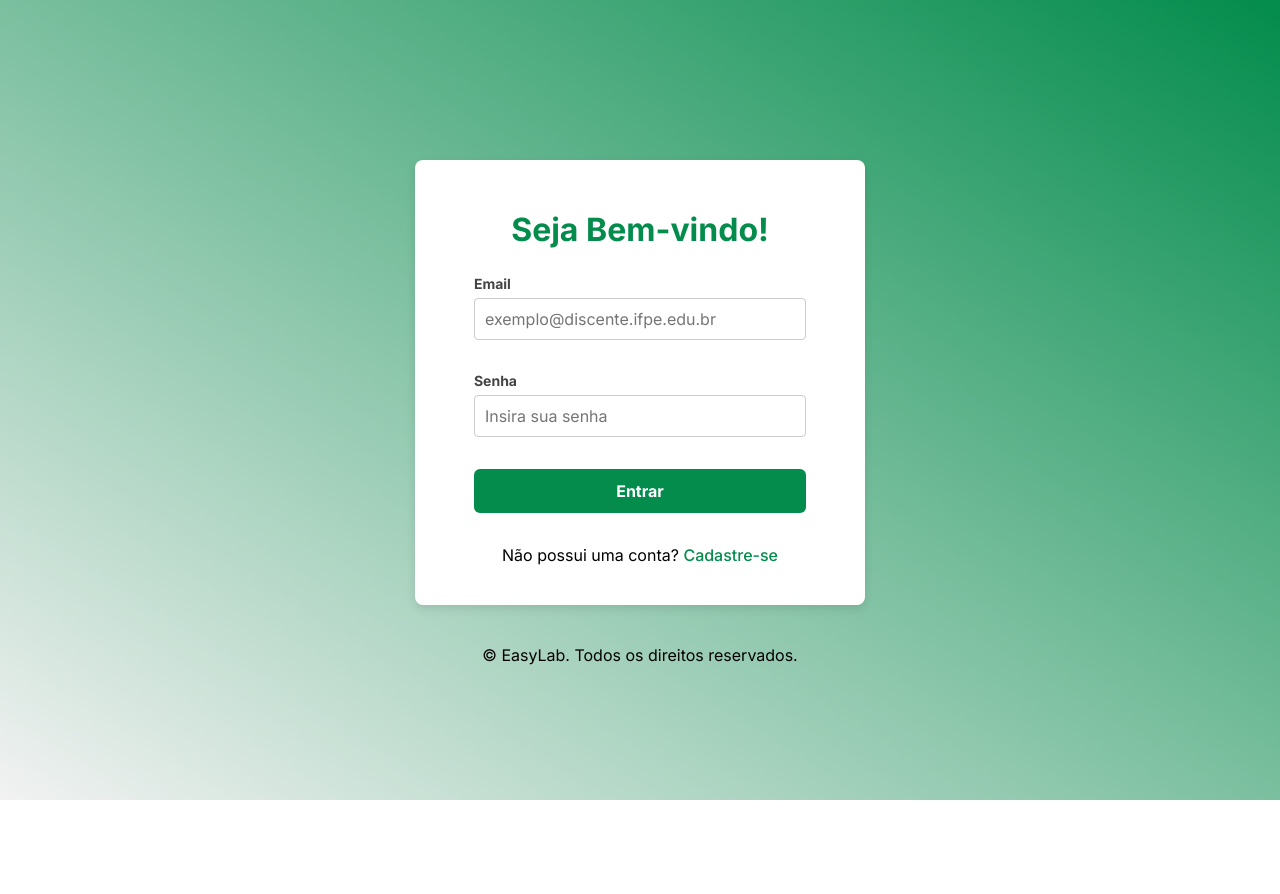
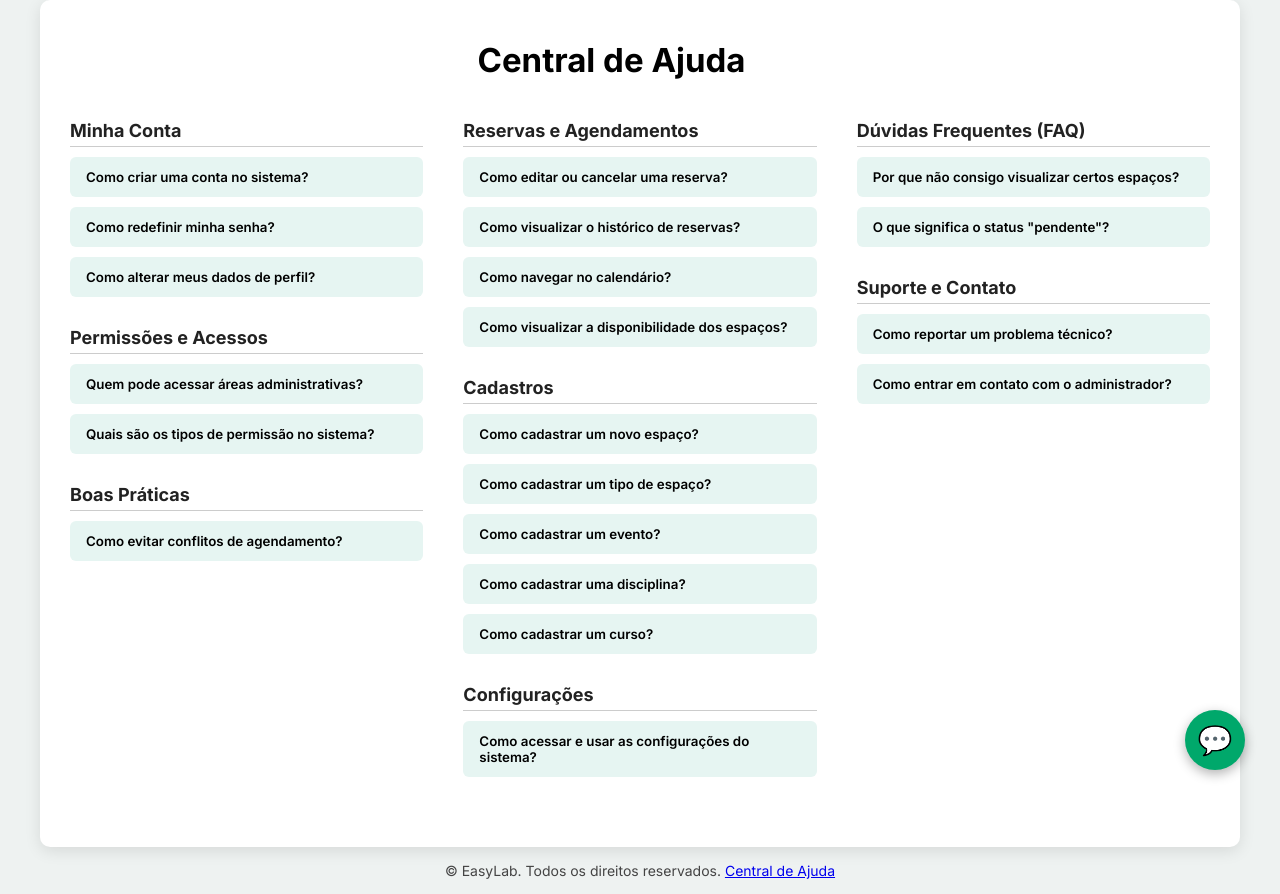
Before and after one commit to ArthurBandeira12/EasyLab, a PHP site: page /?action=ajuda in a window 1280 px wide. Before the commit the page ends 800 px from the top, so only its background shows below. Run offline with PHP 8.4, Linux system fonts and the light colour scheme.

Commit message:
Central de Ajuda

```diff
--- a/index.php
+++ b/index.php
@@ -21,11 +21,15 @@ $tipoEspacoController = new TipoEspacoController();
 $action = $_GET['action'] ?? $_POST['action'] ?? '';
 $isPost = $_SERVER['REQUEST_METHOD'] === 'POST';
 
-$rotasPublicas = ['login-form', 'login-usuario', 'registrar-form', 'create-usuario'];
+$rotasPublicas = ['login-form', 'login-usuario', 'registrar-form', 'create-usuario', 'ajuda'];
 
 if (!isset($_SESSION['usuario_id']) && !in_array($action, $rotasPublicas)) {
     $result = ['view' => './src/views/auth/login.php', 'data' => []];
-} else if (isset($_SESSION['usuario_id']) && in_array($action, $rotasPublicas)) {
+
+    /* acesso logado - index ajuda */
+} else if (isset($_SESSION['usuario_id']) && in_array($action, ['login-form', 'login-usuario', 'registrar-form', 'create-usuario'])) {
+    header('Location: index.php?action=home');
+    exit;
 
     header('Location: index.php?action=home');
     exit;
@@ -116,6 +120,7 @@ if (!isset($_SESSION['usuario_id']) && !in_array($action, $rotasPublicas)) {
         'edit-tipoespaco'   => $tipoEspacoController->edit((int)($_GET['id'] ?? 0)),
         'update-tipoespaco' => $tipoEspacoController->update(),
         'delete-tipoespaco' => $tipoEspacoController->delete(),
+        'ajuda' => ['view' => './src/views/ajuda/index.php', 'data' => []],
         default             => ['view' => './src/views/auth/login.php', 'data' => []]
     };
 }
--- /dev/null
+++ b/src/assets/css/ajuda.css
@@ -0,0 +1,121 @@
+body {
+  margin: 0;
+  padding: 0;
+  font-family: 'Segoe UI', Tahoma, Geneva, Verdana, sans-serif;
+  background-color: #eef2f1;
+  display: flex;
+  flex-direction: column;
+  min-height: 100vh;
+}
+
+main {
+  flex: 1;
+  display: flex;
+  justify-content: center;
+  align-items: center;
+}
+
+.central-ajuda-container {
+  background: white;
+  padding: 40px 30px;
+  border-radius: 10px;
+  box-shadow: 0 4px 16px rgba(0, 0, 0, 0.1);
+  width: 95%;
+  max-width: 1200px;
+  margin: 0 auto;
+}
+
+.central-ajuda-container h1 {
+  text-align: center;
+  margin-bottom: 40px;
+  font-size: 33px;
+  width: 95%;
+  font-weight: bold;
+}
+
+.ajuda-grid {
+  display: flex;
+  justify-content: space-between;
+  gap: 40px;
+  flex-wrap: wrap;
+  text-align: left;
+}
+
+.ajuda-coluna {
+  flex: 1;
+  min-width: 280px;
+}
+
+.ajuda-coluna h3 {
+  margin-bottom: 10px;
+  font-size: 18px;
+  color: #222;
+  border-bottom: 1px solid #ccc;
+  padding-bottom: 5px;
+}
+
+.pergunta {
+  display: block;
+  width: 100%;
+  margin-bottom: 10px;
+  padding: 12px 16px;
+  background-color: #e6f5f2;
+  border: none;
+  border-radius: 6px;
+  cursor: pointer;
+  font-weight: 600;
+  text-align: left;
+  transition: background 0.2s ease;
+}
+
+.pergunta:hover {
+  background-color: #c6ebe2;
+}
+
+.modal {
+  display: none;
+  position: fixed;
+  z-index: 1000;
+  left: 0;
+  top: 0;
+  width: 100%;
+  height: 100%;
+  background-color: rgba(0,0,0,0.5);
+  justify-content: center;
+  align-items: center;
+}
+
+.modal-content {
+  background: white;
+  padding: 30px;
+  border-radius: 10px;
+  width: 90%;
+  max-width: 500px;
+  animation: zoomIn 0.3s ease;
+}
+
+@keyframes zoomIn {
+  from {
+    transform: scale(0.6);
+    opacity: 0;
+  }
+  to {
+    transform: scale(1);
+    opacity: 1;
+  }
+}
+
+.close-btn {
+  float: right;
+  font-size: 24px;
+  cursor: pointer;
+  color: #555;
+}
+
+footer {
+  background-color: transparent;
+  text-align: center;
+  padding: 15px 0;
+  font-size: 14px;
+  color: #444;
+}
--- /dev/null
+++ b/src/assets/css/chat.css
@@ -0,0 +1,164 @@
+.chatbot-toggler {
+    position: fixed;
+    bottom: 30px;
+    right: 35px;
+    height: 60px;
+    width: 60px;
+    background: #00a86b;
+    color: #fff;
+    border: none;
+    border-radius: 50%;
+    cursor: pointer;
+    display: flex;
+    align-items: center;
+    justify-content: center;
+    font-size: 28px;
+    box-shadow: 0 4px 12px rgba(0, 0, 0, 0.3);
+    z-index: 9999;
+    transition: transform 0.3s ease;
+}
+
+.chatbot-toggler:hover {
+    transform: scale(1.1);
+    background: #008f5b;
+}
+
+.chatbot-window {
+    position: fixed;
+    bottom: 100px;
+    right: 35px;
+    width: 380px;
+    height: 550px;
+    background: #fff;
+    border-radius: 16px;
+    box-shadow: 0 12px 40px rgba(0, 0, 0, 0.2);
+    overflow: hidden;
+    display: flex;
+    flex-direction: column;
+    opacity: 0;
+    pointer-events: none;
+    transform: scale(0.5);
+    transform-origin: bottom right;
+    transition: all 0.3s ease;
+    z-index: 9999;
+    font-family: 'Segoe UI', sans-serif;
+}
+
+body.show-chatbot .chatbot-window {
+    opacity: 1;
+    pointer-events: auto;
+    transform: scale(1);
+}
+
+.chat-header {
+    background: linear-gradient(135deg, #00a86b, #007f50);
+    padding: 18px 20px;
+    color: #fff;
+    display: flex;
+    align-items: center;
+    justify-content: space-between;
+}
+
+.chat-header h3 {
+    margin: 0;
+    font-size: 1.1rem;
+}
+
+.close-chat {
+    cursor: pointer;
+    font-size: 24px;
+}
+
+.chat-body {
+    flex: 1;
+    padding: 20px;
+    overflow-y: auto;
+    background: #f8f9fa;
+    display: flex;
+    flex-direction: column;
+    gap: 15px;
+}
+
+.message {
+    max-width: 85%;
+    padding: 12px 16px;
+    border-radius: 12px;
+    font-size: 0.95rem;
+    line-height: 1.5;
+    animation: fadeIn 0.3s ease;
+}
+
+@keyframes fadeIn {
+    from {
+        opacity: 0;
+        transform: translateY(10px);
+    }
+
+    to {
+        opacity: 1;
+        transform: translateY(0);
+    }
+}
+
+.bot-msg {
+    background: #fff;
+    align-self: flex-start;
+    color: #333;
+    border: 1px solid #e9ecef;
+    box-shadow: 0 1px 2px rgba(0, 0, 0, 0.05);
+    border-bottom-left-radius: 2px;
+}
+
+.user-msg {
+    background: #00a86b;
+    color: #fff;
+    align-self: flex-end;
+    box-shadow: 0 1px 2px rgba(0, 0, 0, 0.1);
+    border-bottom-right-radius: 2px;
+}
+
+.options-container {
+    display: flex;
+    flex-direction: column;
+    gap: 8px;
+    margin-top: 5px;
+    width: 100%;
+}
+
+.chat-option-btn {
+    background-color: #fff;
+    color: #00a86b;
+    border: 1px solid #00a86b;
+    padding: 10px 15px;
+    border-radius: 8px;
+    cursor: pointer;
+    font-size: 0.9rem;
+    font-weight: 600;
+    width: 100%;
+    text-align: left;
+    transition: all 0.2s;
+    display: flex;
+    justify-content: space-between;
+    align-items: center;
+}
+
+.chat-option-btn:hover {
+    background-color: #00a86b;
+    color: #fff;
+    transform: translateX(5px);
+}
+
+.chat-option-btn::after {
+    content: '›';
+    font-size: 1.2rem;
+    opacity: 0.6;
+}
+
+.chat-footer {
+    padding: 12px;
+    text-align: center;
+    font-size: 0.8rem;
+    color: #888;
+    background: #fff;
+    border-top: 1px solid #eee;
+}
--- a/src/components/footer.php
+++ b/src/components/footer.php
@@ -1,3 +1,3 @@
-<footer>
-    <p>&copy; EasyLab. Todos os direitos reservados.</p>
+<footer class="footer">
+  <p>&copy; EasyLab. Todos os direitos reservados. <a href="?action=ajuda">Central de Ajuda</a></p>
 </footer>
--- /dev/null
+++ b/src/views/ajuda/index.php
@@ -0,0 +1,306 @@
+<!DOCTYPE html>
+ <html lang="pt-br">
+
+<head>
+  <meta charset="UTF-8">
+  <title>Central de Ajuda</title>
+  <link rel="stylesheet" href="src/assets/css/ajuda.css">
+  <link rel="stylesheet" href="src/assets/css/chat.css">
+</head>
+ <body>
+  <?php include_once './src/components/head.php'; ?>
+  <?php include_once './src/components/header.php'; ?>
+
+  <main>
+    <div class="central-ajuda-container">
+      <h1>Central de Ajuda</h1>
+
+      <div class="ajuda-grid">
+        <div class="ajuda-coluna">
+          <h3>Minha Conta</h3>
+          <button class="pergunta" onclick="abrirModal('criarConta')">Como criar uma conta no sistema?</button>
+          <button class="pergunta" onclick="abrirModal('redefinirSenha')">Como redefinir minha senha?</button>
+          <button class="pergunta" onclick="abrirModal('alterarPerfil')">Como alterar meus dados de perfil?</button><br>
+
+          <h3>Permissões e Acessos</h3>
+          <button class="pergunta" onclick="abrirModal('acessoAdmin')">Quem pode acessar áreas administrativas?</button>
+          <button class="pergunta" onclick="abrirModal('tiposPermissao')">Quais são os tipos de permissão no
+            sistema?</button><br>
+
+          <h3>Boas Práticas</h3>
+          <button class="pergunta" onclick="abrirModal('boasPraticas')">Como evitar conflitos de
+            agendamento?</button><br>
+        </div>
+
+        <div class="ajuda-coluna">
+          <h3>Reservas e Agendamentos</h3>
+          <button class="pergunta" onclick="abrirModal('editarReserva')">Como editar ou cancelar uma reserva?</button>
+          <button class="pergunta" onclick="abrirModal('historicoReservas')">Como visualizar o histórico de
+            reservas?</button>
+          <button class="pergunta" onclick="abrirModal('navegarCalendario')">Como navegar no calendário?</button>
+          <button class="pergunta" onclick="abrirModal('navegarDisponibilidade')">Como visualizar a disponibilidade dos
+            espaços?</button><br>
+
+          <h3>Cadastros</h3>
+          <button class="pergunta" onclick="abrirModal('cadEspaco')">Como cadastrar um novo espaço?</button>
+          <button class="pergunta" onclick="abrirModal('cadTipoEspaco')">Como cadastrar um tipo de espaço?</button>
+          <button class="pergunta" onclick="abrirModal('cadEvento')">Como cadastrar um evento?</button>
+          <button class="pergunta" onclick="abrirModal('cadDisciplina')">Como cadastrar uma disciplina?</button>
+          <button class="pergunta" onclick="abrirModal('cadCurso')">Como cadastrar um curso?</button><br>
+
+          <h3>Configurações</h3>
+          <button class="pergunta" onclick="abrirModal('navegarConfiguracoes')">Como acessar e usar as configurações do
+            sistema?</button><br>
+        </div>
+
+        <div class="ajuda-coluna">
+          <h3>Dúvidas Frequentes (FAQ)</h3>
+          <button class="pergunta" onclick="abrirModal('faqEspacos')">Por que não consigo visualizar certos
+            espaços?</button>
+          <button class="pergunta" onclick="abrirModal('faqStatus')">O que significa o status "pendente"?</button><br>
+
+          <h3>Suporte e Contato</h3>
+          <button class="pergunta" onclick="abrirModal('reportarErro')">Como reportar um problema técnico?</button>
+          <button class="pergunta" onclick="abrirModal('contatoSuporte')">Como entrar em contato com o
+            administrador?</button><br>
+        </div>
+      </div>
+    </div>
+  </main>
+
+  <div id="modal-ajuda" class="modal" style="display: none;">
+    <div class="modal-content">
+      <span class="close-btn" onclick="fecharModal()">&times;</span>
+      <h2 id="modal-titulo"></h2>
+      <p id="modal-texto"></p>
+    </div>
+  </div>
+
+
+  <button class="chatbot-toggler" onclick="toggleChat()">💬</button>
+
+  <div class="chatbot-window">
+    <div class="chat-header">
+      <h3>Assistente EasyLab</h3>
+      <span class="close-chat" onclick="toggleChat()">&times;</span>
+    </div>
+
+    <div class="chat-body" id="chat-box">
+    </div>
+
+    <div class="chat-footer">
+      Selecione uma opção acima para interagir
+    </div>
+  </div>
+
+  <?php include_once './src/components/footer.php'; ?>
+
+  <script>
+    const conteudoModal = {
+      navegarCalendario: { titulo: 'Como navegar no calendário?', texto: 'Use o menu lateral para acessar o calendário e visualizar reservas.' },
+      navegarDisponibilidade: { titulo: 'Como visualizar a disponibilidade?', texto: 'Vá até "Disponibilidade" no menu lateral.' },
+      navegarConfiguracoes: { titulo: 'Como acessar configurações?', texto: 'Clique em "Configurações" no menu lateral.' },
+      cadEspaco: { titulo: 'Como cadastrar espaço?', texto: 'Acesse "Espaços" e clique em "Adicionar Espaço".' },
+      cadTipoEspaco: { titulo: 'Como cadastrar tipo de espaço?', texto: 'Vá até "Tipo Espaço" e clique em "Adicionar Tipo".' },
+      cadEvento: { titulo: 'Como cadastrar evento?', texto: 'Na aba "Eventos", clique em "Novo Evento".' },
+      cadDisciplina: { titulo: 'Como cadastrar disciplina?', texto: 'Acesse "Disciplinas" e clique em "Adicionar Disciplina".' },
+      cadCurso: { titulo: 'Como cadastrar curso?', texto: 'Vá até "Cursos" e clique em "Adicionar Curso".' },
+      criarConta: { titulo: 'Como criar conta?', texto: 'O administrador cria sua conta ou você se registra se habilitado.' },
+      redefinirSenha: { titulo: 'Como redefinir senha?', texto: 'Clique em "Esqueci minha senha" na tela de login.' },
+      alterarPerfil: { titulo: 'Alterar perfil?', texto: 'Clique na sua foto e acesse "Meu perfil".' },
+      acessoAdmin: { titulo: 'Quem acessa o admin?', texto: 'Apenas Gerentes e Administradores.' },
+      tiposPermissao: { titulo: 'Tipos de permissão', texto: 'Usuário, Gerente e Administrador.' },
+      editarReserva: { titulo: 'Editar reserva?', texto: 'Clique na reserva no calendário e escolha Editar/Cancelar.' },
+      historicoReservas: { titulo: 'Histórico de reservas?', texto: 'Vá ao seu perfil > "Minhas Reservas".' },
+      faqEspacos: { titulo: 'Espaço não visível?', texto: 'Pode ser falta de permissão ou manutenção.' },
+      faqStatus: { titulo: 'Status Pendente?', texto: 'Reserva aguardando aprovação do responsável.' },
+      reportarErro: { titulo: 'Reportar erro', texto: 'Envie um print para o suporte técnico.' },
+      contatoSuporte: { titulo: 'Contato admin', texto: 'Envie e-mail para admin@easylab.com.' },
+      boasPraticas: { titulo: 'Evitar conflitos', texto: 'Verifique a disponibilidade antes de reservar.' }
+    };
+
+    const fluxoChat = {
+      "inicio": {
+        msg: "Olá, Sou o assistente virtual do EasyLab.<br>Selecione um assunto abaixo:<br>",
+        opcoes: [
+          { label: "Minha Conta", next: "menu_conta" },
+          { label: "Reservas de Salas", next: "menu_reservas" },
+          { label: "Regras e Infra", next: "menu_regras" },
+          { label: "Suporte e Contato", next: "menu_suporte" }
+        ]
+      },
+
+      "menu_conta": {
+        msg: "O que você precisa sobre sua conta?",
+        opcoes: [
+          { label: "Esqueci a Senha", next: "resp_senha" },
+          { label: "Criar Conta", next: "resp_criar" },
+          { label: "Alterar Perfil", next: "resp_perfil" },
+          { label: "Voltar", next: "inicio" }
+        ]
+      },
+      "resp_senha": {
+        msg: "<strong>Redefinir Senha:</strong><br>Na tela de login, clique no link 'Esqueci minha senha'. Um email será enviado para você redefinir.",
+        opcoes: [{ label: "Voltar", next: "menu_conta" }, { label: "Início", next: "inicio" }]
+      },
+      "resp_criar": {
+        msg: "<strong>Criar Conta:</strong><br> Clique em 'Cadastre-se' na tela de login.",
+        opcoes: [{ label: "Voltar", next: "menu_conta" }]
+      },
+      "resp_perfil": {
+        msg: "<strong>Alterar Dados:</strong><br>Faça login, clique no seu nome no topo direito e vá em 'Meu Perfil'.",
+        opcoes: [{ label: "Voltar", next: "menu_conta" }]
+      },
+
+      "menu_reservas": {
+        msg: "Qual sua dúvida sobre reservas?",
+        opcoes: [
+          { label: "Como Reservar?", next: "resp_como_reservar" },
+          { label: "Cancelar Reserva", next: "resp_cancelar" },
+          { label: "Status Pendente", next: "resp_pendente" },
+          { label: "Voltar", next: "inicio" }
+        ]
+      },
+      "resp_como_reservar": {
+        msg: "<strong>Para Reservar:</strong><br>1. Vá ao menu Calendário.<br>2. Clique no horário livre.<br>3. Escolha a sala e confirme.",
+        opcoes: [{ label: "Voltar", next: "menu_reservas" }]
+      },
+      "resp_cancelar": {
+        msg: "<strong>Cancelar:</strong><br>Acesse 'O Calendário' no seu perfil ou clique na reserva no calendário e escolha 'Cancelar'.",
+        opcoes: [{ label: "Voltar", next: "menu_reservas" }]
+      },
+      "resp_pendente": {
+        msg: "<strong>Pendente:</strong><br>Significa que você reservou, mas o coordenador ainda precisa aprovar.",
+        opcoes: [{ label: "Voltar", next: "menu_reservas" }]
+      },
+
+      "menu_regras": {
+        msg: "Regras e Infraestrutura:",
+        opcoes: [
+          { label: "Pegar Chaves", next: "resp_chave" },
+          { label: "Ar Condicionado", next: "resp_ar" },
+          { label: "Proibido", next: "resp_comida" },
+          { label: "Voltar", next: "inicio" }
+        ]
+      },
+      "resp_chave": {
+        msg: "<strong>Chaves:</strong><br>Sala dos Professores ou na CRADT.",
+        opcoes: [{ label: "Voltar", next: "menu_regras" }]
+      },
+      "resp_ar": {
+        msg: "❄️ <strong>Ar Condicionado:</strong><br>O controle fica fixado na parede ou na sala dos Professores.",
+        opcoes: [{ label: "Voltar", next: "menu_regras" }]
+      },
+      "resp_comida": {
+        msg: "<strong>Proibido:</strong><br>Não é permitido comer ou beber dentro dos laboratórios.",
+        opcoes: [{ label: "Voltar", next: "menu_regras" }]
+      },
+
+      "menu_suporte": {
+        msg: "Suporte Técnico:",
+        opcoes: [
+          { label: "E-mail de Suporte", next: "resp_email" },
+          { label: "Telefone", next: "resp_tel" },
+          { label: "Reportar Erro", next: "resp_erro" },
+          { label: "Voltar", next: "inicio" }
+        ]
+      },
+      "resp_email": {
+        msg: "<strong>E-mail:</strong><br>admin@easylab.com",
+        opcoes: [{ label: "Voltar", next: "menu_suporte" }]
+      },
+      "resp_tel": {
+        msg: "<strong>Ramal:</strong> 1234",
+        opcoes: [{ label: "Voltar", next: "menu_suporte" }]
+      },
+      "resp_erro": {
+        msg: "Tire um print e envie para o e-mail de suporte.",
+        opcoes: [{ label: "Voltar", next: "menu_suporte" }]
+      }
+    };
+
+    function abrirModal(chave) {
+      const modal = document.getElementById('modal-ajuda');
+      const titulo = document.getElementById('modal-titulo');
+      const texto = document.getElementById('modal-texto');
+      if (conteudoModal[chave]) {
+        titulo.textContent = conteudoModal[chave].titulo;
+        texto.textContent = conteudoModal[chave].texto;
+        modal.style.display = 'flex';
+      }
+    }
+    function fecharModal() { document.getElementById('modal-ajuda').style.display = 'none'; }
+    window.onclick = function (e) { if (e.target === document.getElementById('modal-ajuda')) fecharModal(); };
+
+
+    function toggleChat() {
+      document.body.classList.toggle("show-chatbot");
+      const chatBox = document.getElementById('chat-box');
+      if (chatBox.children.length === 0) {
+        renderizarPasso("inicio");
+      }
+    }
+
+    function renderizarPasso(passoId) {
+      const dados = fluxoChat[passoId];
+      if (!dados) return;
+
+      const chatBox = document.getElementById('chat-box');
+
+      const divMsg = document.createElement('div');
+      divMsg.classList.add('message', 'bot-msg');
+      divMsg.innerHTML = dados.msg;
+      chatBox.appendChild(divMsg);
+
+      if (dados.opcoes && dados.opcoes.length > 0) {
+        const divOptions = document.createElement('div');
+        divOptions.classList.add('options-container');
+
+        dados.opcoes.forEach(opcao => {
+          const btn = document.createElement('button');
+          btn.classList.add('chat-option-btn');
+          btn.textContent = opcao.label;
+
+          btn.onclick = () => {
+            divOptions.remove();
+            adicionarMensagemUsuario(opcao.label);
+            exibirDigitando();
+
+            setTimeout(() => {
+              removerDigitando();
+              renderizarPasso(opcao.next);
+            }, 500);
+          };
+          divOptions.appendChild(btn);
+        });
+        chatBox.appendChild(divOptions);
+      }
+      chatBox.scrollTop = chatBox.scrollHeight;
+    }
+
+    function adicionarMensagemUsuario(texto) {
+      const chatBox = document.getElementById('chat-box');
+      const div = document.createElement('div');
+      div.classList.add('message', 'user-msg');
+      div.textContent = texto;
+      chatBox.appendChild(div);
+      chatBox.scrollTop = chatBox.scrollHeight;
+    }
+
+    function exibirDigitando() {
+      const chatBox = document.getElementById('chat-box');
+      const div = document.createElement('div');
+      div.classList.add('message', 'bot-msg');
+      div.id = 'loading-dots';
+      div.innerHTML = "<em>...</em>";
+      chatBox.appendChild(div);
+      chatBox.scrollTop = chatBox.scrollHeight;
+    }
+
+    function removerDigitando() {
+      const el = document.getElementById('loading-dots');
+      if (el) el.remove();
+    }
+  </script>
+ </body>
+</html>
```
